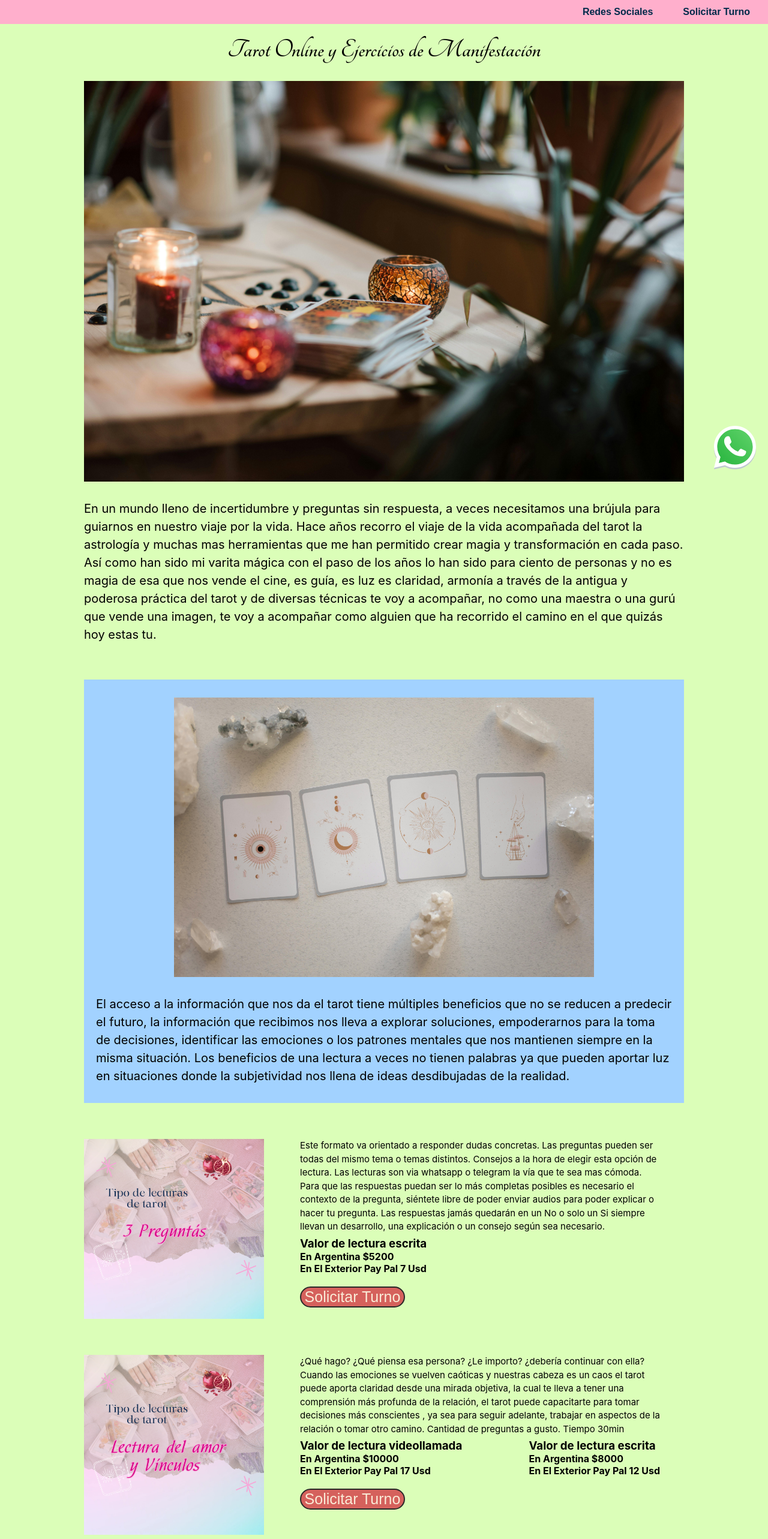
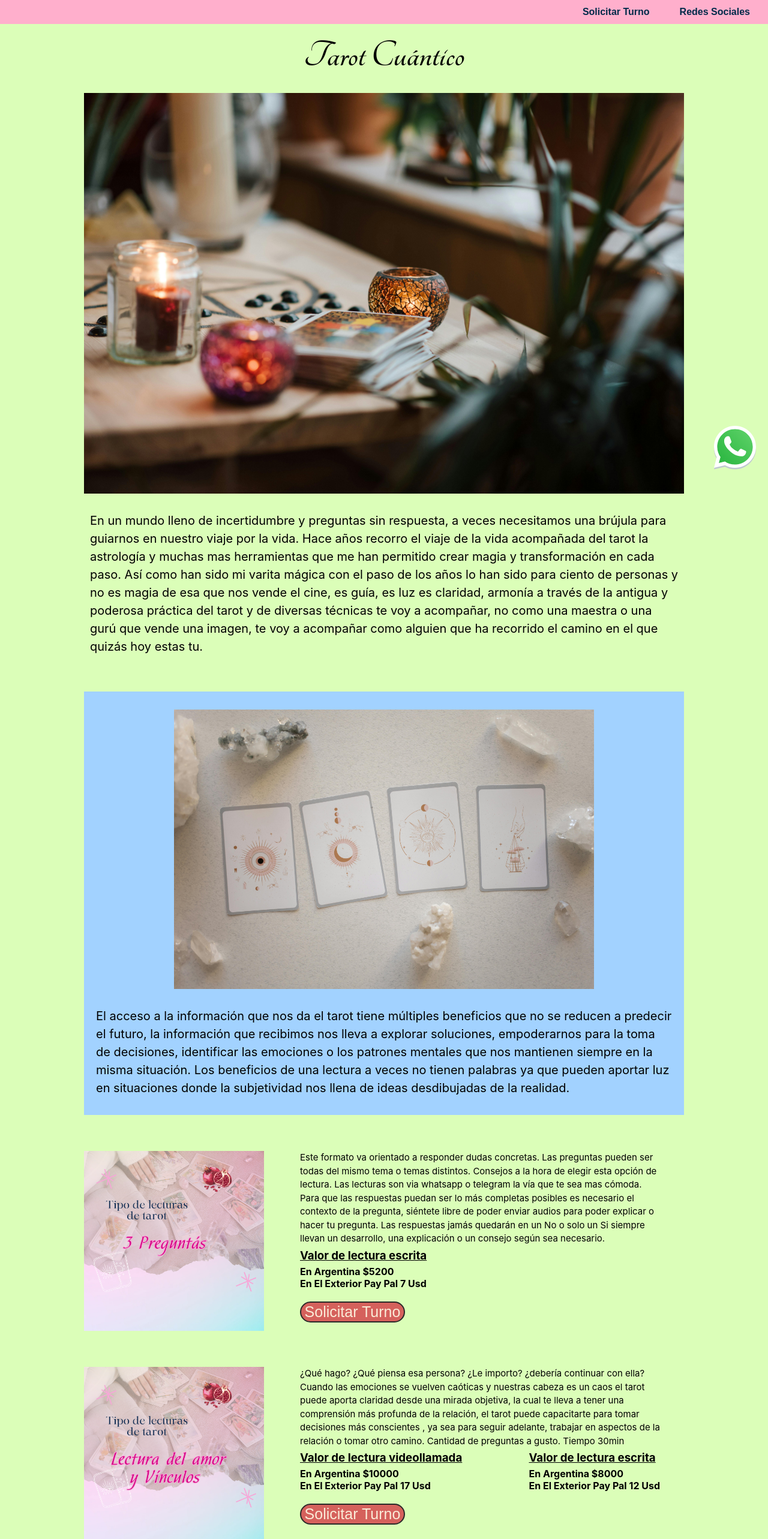
Before and after one commit to ELRODRY/landing-page-july-app, a React (Vite) app: page / in a window 1280 px wide. Shown: the top 2566 px of the page at 60% size. Built offline with nearby package versions, Linux system fonts and the light colour scheme.

Commit message:
implementaciones varias

```diff
--- a/src/App.css
+++ b/src/App.css
@@ -15,7 +15,7 @@ header {
 
 .redesSociales {
   display: flex;
-  margin-right: 50px;
+
   place-items: center;
 }
 
@@ -24,11 +24,17 @@ header {
   color: #012a4a;
   font-family: Arial, Helvetica, sans-serif;
   font-weight: 700;
+  transition: all 500ms;
+}
+
+.linkRedesSociales:hover {
+  transform: scale(1.2);
 }
 
 .solicitarTurno {
   display: flex;
   place-items: center;
+  margin-right: 50px;
 }
 
 .linkTurno {
@@ -36,6 +42,11 @@ header {
   color: #012a4a;
   font-family: Arial, Helvetica, sans-serif;
   font-weight: 700;
+  transition: all 500ms;
+}
+
+.linkTurno:hover {
+  transform: scale(1.2);
 }
 
 .precentacion {
@@ -45,16 +56,28 @@ header {
   align-items: center;
 }
 
+.containerImgPrecentacion {
+  display: flex;
+  flex-direction: column;
+  align-items: center;
+  width: 100vw;
+
+  max-width: 1000px;
+  min-width: 320px;
+  margin: auto;
+}
+
 .precentacionImg {
-  width: 1000px;
+  width: 100%;
 }
 
 .parrafoPresentacion {
-  width: 1000px;
   font-size: 20px;
   margin-top: 30px;
   margin-bottom: 60px;
   line-height: 1.5;
+  margin-left: 10px;
+  margin-right: 5px;
 }
 
 .segundaPresentacion {
@@ -62,10 +85,16 @@ header {
   display: flex;
   flex-direction: column;
   align-items: center;
+  width: 100vw;
+  max-width: 1000px;
+  min-width: 320px;
+  margin: auto;
 }
 
 .parrafoSegundaPresentacion {
-  width: 1000px;
+  display: flex;
+  flex-wrap: wrap;
+  max-width: 1000px;
   font-size: 20px;
   margin-top: 30px;
   margin-bottom: 30px;
@@ -75,17 +104,42 @@ header {
 }
 
 .segundaPresentacionImg {
-  width: 700px;
+  width: 100%;
+  max-width: 700px;
+  min-width: 320px;
+}
+
+.segundaPresentacionImg {
+  width: 100%;
   margin-top: 30px;
 }
 
-h1 {
+.titulo {
   font-family: "Tangerine", cursive;
   font-weight: 700;
   font-style: normal;
-  font-size: 45px;
+  font-size: 65px;
   margin-top: 60px;
   margin-bottom: 30px;
+  text-align: center;
+}
+
+.containerMensajeFinal {
+  display: flex;
+  justify-content: center;
+  margin-top: 30px;
+  margin-top: 30px;
+  padding: 20px 10px 20px 10px;
+  background-color: #dbb3f1;
+}
+
+.mensajeFinal {
+  font-family: "Tangerine", cursive;
+  font-weight: 700;
+  font-style: normal;
+  font-size: 40px;
+  max-width: 1000px;
+  text-align: center;
 }
 
 footer {
@@ -94,12 +148,12 @@ footer {
   bottom: 0;
   width: 100%;
   background-color: #cdb4db;
-  margin-top: 50px;
+
   align-items: center;
   justify-content: center;
 }
 
-.linkInstagram {
+.linkYouTube {
   display: flex;
   align-items: center;
   margin-right: 80px;
@@ -108,11 +162,11 @@ footer {
   transition: all 500ms;
 }
 
-.linkInstagram:hover {
+.linkYouTube:hover {
   transform: scale(1.3);
 }
 
-.instagramImg {
+.youTubeImg {
   margin-right: 5px;
 }
 
@@ -146,3 +200,22 @@ footer {
 .botonWhatsapp:hover {
   transform: scale(1.3);
 }
+
+@media (max-width: 800px) {
+  .segundaPresentacionImg {
+    width: 80%;
+  }
+}
+
+@media (max-width: 1020px) {
+  footer {
+    flex-direction: column;
+    align-items: center;
+    height: 150px;
+  }
+
+  .linkYouTube {
+    margin-right: 0;
+    margin-bottom: 30px;
+  }
+}
--- a/src/App.jsx
+++ b/src/App.jsx
@@ -8,18 +8,13 @@ import manifestacioAcccionImg from "./assets/manifestacionAccion.png";
 import whatsappLogo from "./assets/whatsapp.svg";
 import tarotAstroImg from "./assets/tarotAstrologia.png";
 import EstructuraServ from "./components/EstructuraServ.jsx";
-import instagramIcon from "./assets/instagram.svg";
 import telegramIcon from "./assets/telegram.svg";
+import youtubeIcon from "./assets/youtube.svg";
 function App() {
   return (
     <>
       <header>
         <div className="containerRedesSocialesTurno">
-          <div className="redesSociales">
-            <a className="linkRedesSociales" href="#footerLinks">
-              Redes Sociales
-            </a>
-          </div>
           <div className="solicitarTurno">
             <a
               className="linkTurno"
@@ -29,34 +24,44 @@ function App() {
               Solicitar Turno
             </a>
           </div>
+          <div className="redesSociales">
+            <a className="linkRedesSociales" href="#footerLinks">
+              Redes Sociales
+            </a>
+          </div>
         </div>
       </header>
       <div className="precentacion">
-        <h1>Tarot Online y Ejercicios de Manifestación </h1>
+        <h1 className="titulo">Tarot Cuántico</h1>
+        <div className="containerImgPrecentacion">
           <img
             className="precentacionImg"
             src={precentacionImg}
             alt="imagen tarot"
           />
           <p className="parrafoPresentacion">
-          En un mundo lleno de incertidumbre y preguntas sin respuesta, a veces
-          necesitamos una brújula para guiarnos en nuestro viaje por la vida.
-          Hace años recorro el viaje de la vida acompañada del tarot la
-          astrología y muchas mas herramientas que me han permitido crear magia
-          y transformación en cada paso. Así como han sido mi varita mágica con
-          el paso de los años lo han sido para ciento de personas y no es magia
-          de esa que nos vende el cine, es guía, es luz es claridad, armonía a
-          través de la antigua y poderosa práctica del tarot y de diversas
-          técnicas te voy a acompañar, no como una maestra o una gurú que vende
-          una imagen, te voy a acompañar como alguien que ha recorrido el camino
-          en el que quizás hoy estas tu.
+            En un mundo lleno de incertidumbre y preguntas sin respuesta, a
+            veces necesitamos una brújula para guiarnos en nuestro viaje por la
+            vida. Hace años recorro el viaje de la vida acompañada del tarot la
+            astrología y muchas mas herramientas que me han permitido crear
+            magia y transformación en cada paso. Así como han sido mi varita
+            mágica con el paso de los años lo han sido para ciento de personas y
+            no es magia de esa que nos vende el cine, es guía, es luz es
+            claridad, armonía a través de la antigua y poderosa práctica del
+            tarot y de diversas técnicas te voy a acompañar, no como una maestra
+            o una gurú que vende una imagen, te voy a acompañar como alguien que
+            ha recorrido el camino en el que quizás hoy estas tu.
           </p>
+        </div>
+
         <div className="segundaPresentacion">
+          {/* <div className="containerImgSegundaPresentacion"> */}
           <img
             className="segundaPresentacionImg"
             src={tarotImg}
             alt="imagen cartas de tarot"
           />
+          {/* </div> */}
           <p className="parrafoSegundaPresentacion">
             El acceso a la información que nos da el tarot tiene múltiples
             beneficios que no se reducen a predecir el futuro, la información
@@ -173,8 +178,15 @@ function App() {
           3 audios con ejercicios creados en base a tu deseo, que sean grabados
           no quiere decir que sean genéricos, una vez que elijas esta opción
           recibirás un cuestionario el cual a mi me permite crear los ejercicios
-          en base a tu situación
+          en base a tu situación.
         </EstructuraServ>
+      </div>
+      <div className="containerMensajeFinal">
+        <p className="mensajeFinal">
+          La toma de consciencia de lo que no vemos es el primer paso en el
+          camino de la transformación. <br /> Yo voy a ser tu compañera en ese
+          camino.
+        </p>
       </div>
       <div className="botonWhatsapp">
         <a href="https://wa.link/xu56hn" target="_blank">
@@ -187,21 +199,17 @@ function App() {
       </div>
       <footer id="footerLinks">
         <a
-          className="linkInstagram"
-          href="https://www.google.com/webhp?hl=es-419&sa=X&ved=0ahUKEwjznLbYgZ2FAxXMq5UCHQxGAu0QPAgJ"
+          className="linkYouTube"
+          href="https://www.youtube.com/@10decopa"
           target="_blank"
         >
-          <img
-            className="instagramImg"
-            src={instagramIcon}
-            alt="Icono Instagram"
-          />
-          <p>Instagram</p>
+          <img className="youTubeImg" src={youtubeIcon} alt="Icono Youtube" />
+          <p>YouTube</p>
         </a>
 
         <a
           className="linkTelegram"
-          href="https://www.google.com/webhp?hl=es-419&sa=X&ved=0ahUKEwjznLbYgZ2FAxXMq5UCHQxGAu0QPAgJ"
+          href="https://t.me/tarotcuantico1234"
           target="_blank"
         >
           <img
--- a/src/components/EstructuraServ.css
+++ b/src/components/EstructuraServ.css
@@ -1,11 +1,12 @@
 .containerSercicios {
   display: flex;
-  width: 1000px;
+  width: 100%;
+  max-width: 1000px;
   margin-top: 60px;
 }
 
 .containerParrafoGeneral {
-  width: 600px;
+  max-width: 600px;
 }
 
 .parrafoGeneral {
@@ -19,3 +20,52 @@
   margin-bottom: 20px;
   margin-top: 5px;
 }
+
+h3 {
+  margin-bottom: 5px;
+  text-decoration: underline;
+}
+
+@media (max-width: 1020px) {
+  .containerSercicios {
+    flex-direction: column;
+    align-items: center;
+  }
+
+  .parrafoGeneral {
+    margin: 20px 10px 20px 10px;
+  }
+
+  .containerPrecios {
+    display: flex;
+    flex-direction: column;
+    margin-bottom: 5px;
+  }
+
+  .opcion1 {
+    margin-bottom: 20px;
+    display: flex;
+    flex-direction: column;
+    font-size: 20px;
+  }
+
+  .opcion2 {
+    margin-bottom: 20px;
+    display: flex;
+    flex-direction: column;
+    font-size: 20px;
+  }
+
+  .containerParrafoGeneral {
+    display: flex;
+    flex-direction: column;
+    align-items: center;
+    margin-left: 5px;
+    margin-right: 5px;
+  }
+
+  .parrafoGeneral {
+    font-size: 20px;
+    text-align: center;
+  }
+}
--- a/src/components/ImgServ.css
+++ b/src/components/ImgServ.css
@@ -1,5 +1,11 @@
 .imgServ {
-    width: 300px;
-    height: 300px;
-    margin-right: 60px;
+  width: 300px;
+  height: 300px;
+  margin-right: 60px;
 }
+
+@media (max-width: 1020px) {
+  .imgServ {
+    margin-right: 0px;
+  }
+}
```
Also changed, not shown: src/assets/youtube.svg (added). Lines whose indentation alone changed are shown as unchanged.
